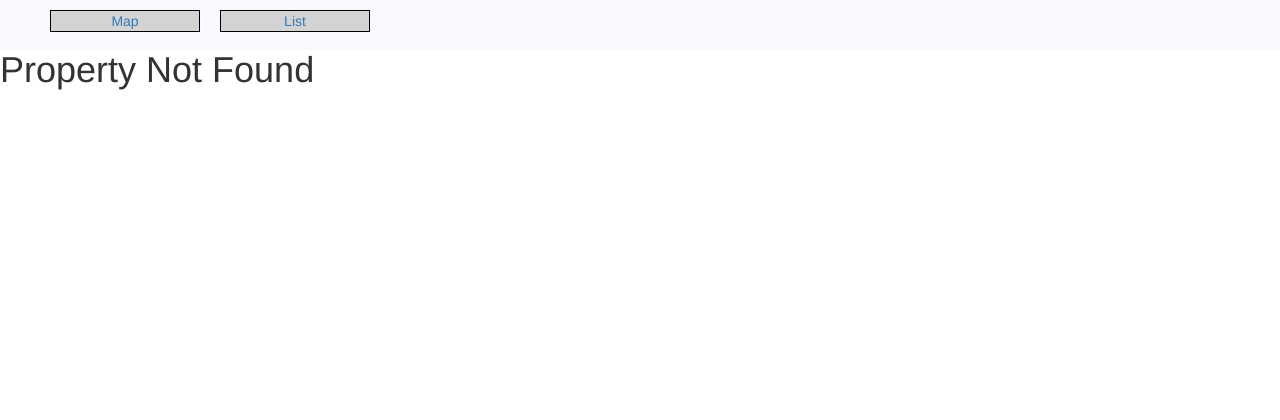
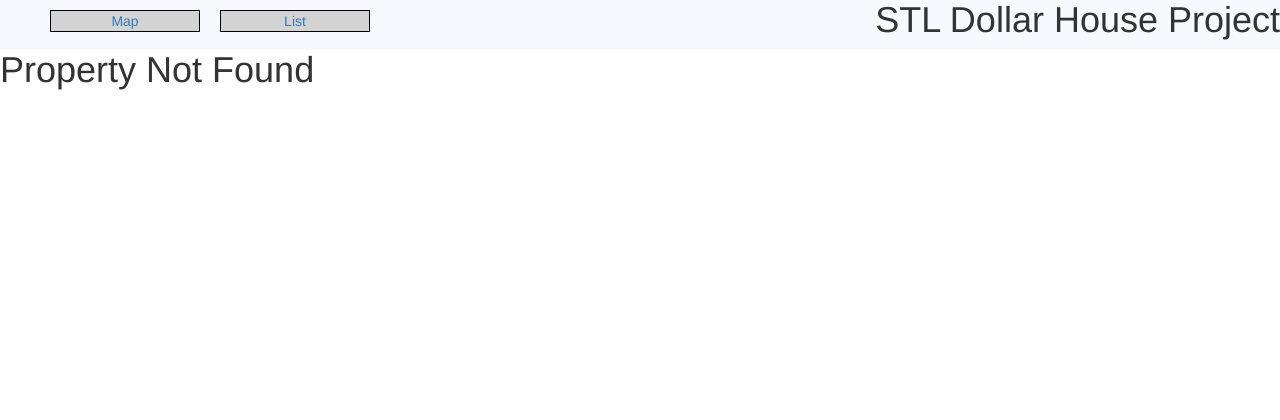
Before and after one commit to KevinStock/stl-dollarhouse, a Flask app: page /property/1 in a window 1280 px wide. Shown: the top 420 px of the page. Run offline with Flask 2, Linux system fonts and the light colour scheme; data that the repository does not hold is empty; some libraries are stand-ins or nearby versions.

Commit message:
minor design adjustments

```diff
--- a/static/css/style.css
+++ b/static/css/style.css
@@ -26,6 +26,13 @@
   position: fixed;
 }
 
+nav h1 {
+  display: inline-block;
+  margin: 0;
+  padding: 0;
+  float: right;
+  overflow: hidden;
+}
 nav ul {
   display: inline-block;
   list-style: none;
@@ -35,7 +42,6 @@
   width: 150px;
   height: 100%;
   margin: 10px;
-
   background-color: lightgray;
   text-align: center;
   border: 1px solid black;
--- a/templates/base.html
+++ b/templates/base.html
@@ -6,6 +6,7 @@
   <link rel="stylesheet" href="https://meyerweb.com/eric/tools/css/reset/reset.css">
   <link rel="stylesheet" href="https://maxcdn.bootstrapcdn.com/bootstrap/3.3.7/css/bootstrap.min.css" integrity="sha384-BVYiiSIFeK1dGmJRAkycuHAHRg32OmUcww7on3RYdg4Va+PmSTsz/K68vbdEjh4u" crossorigin="anonymous">
   <link rel="stylesheet" href="{{ url_for('static', filename='css/style.css') }}">
+  <meta name="viewport" content="width=device-width, initial-scale=1.0">
   <meta charset='utf-8'>
 </head>
 
@@ -15,6 +16,9 @@
       <a href='/property-list'><li>List</li></a>
       <a href='/'><li>Map</li></a>
     </ul>
+    <h1>
+      STL Dollar House Project
+    </h1>
   </nav>
   {% block content %}{% endblock %}
 </body>
```
